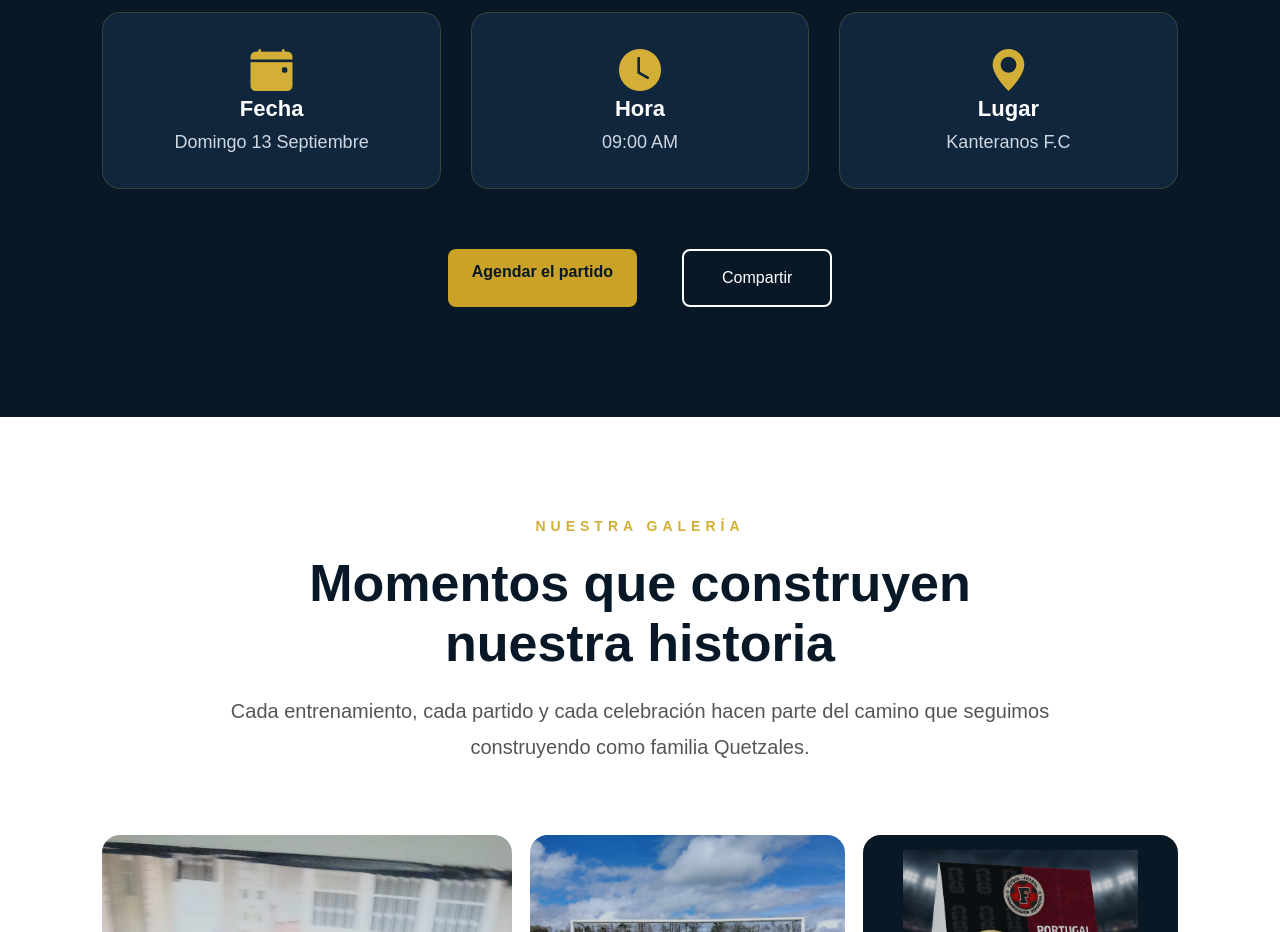
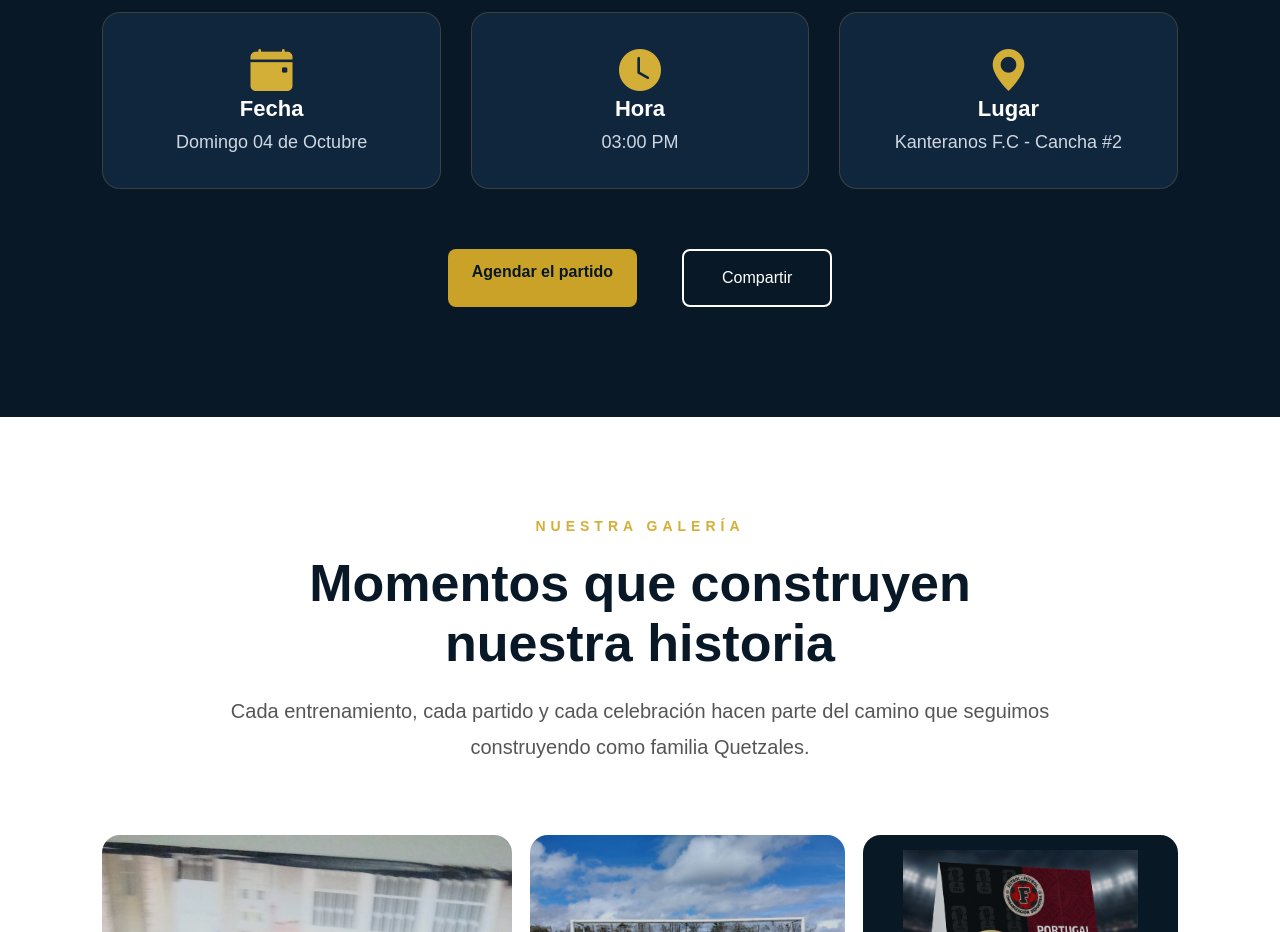
Before and after one commit to edwin-molano/quetzales-fc, a plain HTML site: page index.html in a window 1280 px wide. Shown: the part 2940-3872 px from the top of the page. Drawn offline with nearby package versions, Linux system fonts and the light colour scheme.

Commit message:
Ajuste horario partido 04102026

```diff
--- a/index.html
+++ b/index.html
@@ -268,7 +268,7 @@ el respeto y el compromiso de convertirse en campeón.
 
             <h4>Fecha</h4>
 
-            <p>Domingo 13 Septiembre</p>
+            <p>Domingo 04 de Octubre</p>
 
         </div>
 
@@ -278,7 +278,7 @@ el respeto y el compromiso de convertirse en campeón.
 
             <h4>Hora</h4>
 
-            <p>09:00 AM</p>
+            <p>03:00 PM</p>
 
         </div>
 
@@ -288,7 +288,7 @@ el respeto y el compromiso de convertirse en campeón.
 
             <h4>Lugar</h4>
 
-            <p> Kanteranos F.C</p>
+            <p> Kanteranos F.C - Cancha #2</p>
 
         </div>
 
```
